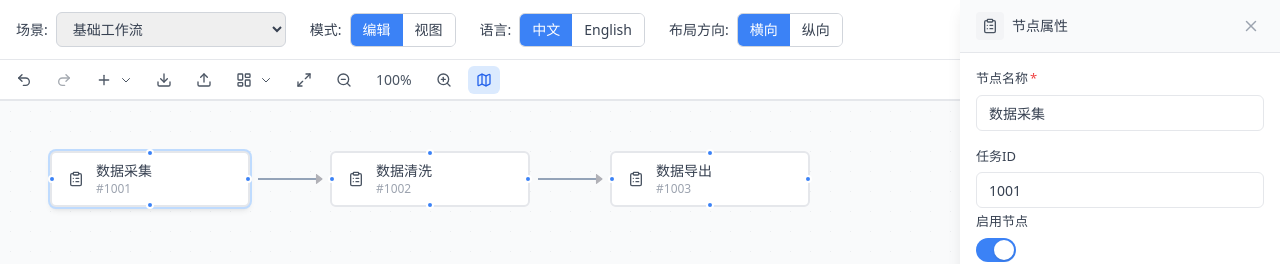
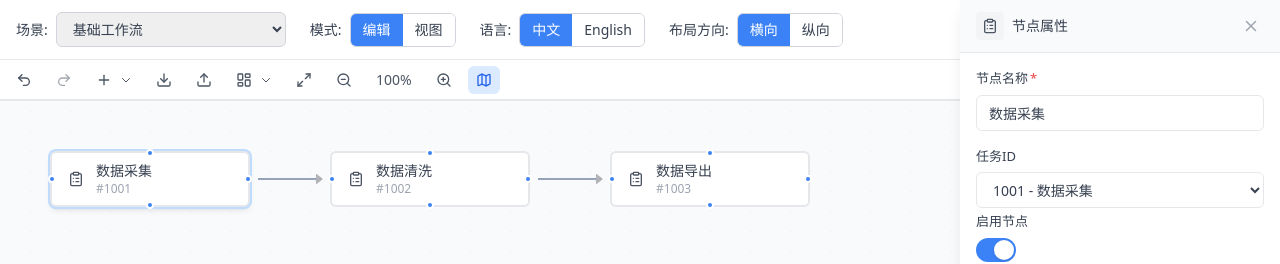
Before and after one commit to PowerJob/power-workflow-next, a React (Vite) app: page / in a window 1280 px wide. Both pictures are taken after a click on the element 150 px from the left and 153 px from the top of the page. Shown: the top 264 px of the page. Built offline with nearby package versions, Linux system fonts and the light colour scheme.

Commit message:
feat: 表单支持下拉选择任务和工作流ID

```diff
--- a/playground/App.tsx
+++ b/playground/App.tsx
@@ -1,4 +1,4 @@
-import React, { useState, useCallback, useRef, type MouseEvent as ReactMouseEvent } from 'react';
+import React, { useState, useCallback, useRef, useMemo, type MouseEvent as ReactMouseEvent } from 'react';
 import { addEdge, Connection, useNodesState, useEdgesState } from '@xyflow/react';
 import {
   WorkflowCanvas,
@@ -9,6 +9,7 @@ import {
   WorkflowNode,
   WorkflowEdge,
   WorkflowNodeData,
+  WorkflowReferenceOption,
   NodeType,
   assignOptimalHandles,
   getSnapHandlesForEdge,
@@ -47,6 +48,31 @@ const singleNodeMap: Record<SingleNodeKey, string> = {
   'single-nested': 'nestedNode',
 };
 
+const buildReferenceOptions = (
+  field: 'jobId' | 'targetWorkflowId',
+  type: NodeType.JOB | NodeType.NESTED_WORKFLOW,
+): WorkflowReferenceOption[] => {
+  const optionMap = new Map<string, WorkflowReferenceOption>();
+  const allScenarios = [...Object.values(scenarios), ...Object.values(singleNodes)];
+
+  for (const scenario of allScenarios) {
+    for (const node of scenario.nodes) {
+      if (node.data.type !== type) continue;
+      const rawValue = node.data[field];
+      if (rawValue === undefined || rawValue === null || rawValue === '') continue;
+      const key = String(rawValue);
+      if (!optionMap.has(key)) {
+        optionMap.set(key, {
+          value: rawValue as string | number,
+          label: `${rawValue} - ${node.data.label}`,
+        });
+      }
+    }
+  }
+
+  return Array.from(optionMap.values());
+};
+
 const getScenarioData = (name: ScenarioName | SingleNodeKey): ScenarioData => {
   if (name.startsWith('single-')) {
     return singleNodes[singleNodeMap[name as SingleNodeKey]] as ScenarioData;
@@ -74,6 +100,14 @@ const PlaygroundInner = () => {
   });
   const [nodes, setNodes, onNodesChange] = useNodesState(initialNodes);
   const [edges, setEdges, onEdgesChange] = useEdgesState(initialEdges);
+  const jobOptions = useMemo(
+    () => buildReferenceOptions('jobId', NodeType.JOB),
+    [],
+  );
+  const workflowOptions = useMemo(
+    () => buildReferenceOptions('targetWorkflowId', NodeType.NESTED_WORKFLOW),
+    [],
+  );
 
   useLocale();
 
@@ -366,6 +400,8 @@ const PlaygroundInner = () => {
             open={!!editingNode}
             onClose={handleClosePanel}
             onSave={handleSaveNode}
+            jobOptions={jobOptions}
+            workflowOptions={workflowOptions}
           />
         )}
       </div>
--- a/src/components/WorkflowCanvas/index.tsx
+++ b/src/components/WorkflowCanvas/index.tsx
@@ -126,6 +126,8 @@ const WorkflowCanvasInner = ({
   showMinimap = true,
   onToggleMinimap,
   undoableActions = 50,
+  jobOptions: _jobOptions,
+  workflowOptions: _workflowOptions,
   connectSnapDirection = 'horizontal',
   fitView: fitViewProp,
   isValidConnection: userIsValidConnection,
--- a/src/components/panels/EditorPanel.tsx
+++ b/src/components/panels/EditorPanel.tsx
@@ -1,7 +1,7 @@
 import { useState, useEffect, useCallback, forwardRef, useImperativeHandle } from 'react';
 import { clsx } from 'clsx';
 import { ClipboardList, Split, Layers, X } from 'lucide-react';
-import { WorkflowNodeData, NodeType, WorkflowNode } from '../../types/workflow';
+import { WorkflowNodeData, NodeType, WorkflowNode, WorkflowReferenceOption } from '../../types/workflow';
 import { useLocale } from '../../hooks/useLocale';
 import { JobNodeForm, DecisionNodeForm, NestedWorkflowNodeForm } from './forms';
 
@@ -11,6 +11,8 @@ interface EditorPanelProps {
   onClose: () => void;
   onSave: (nodeId: string, data: WorkflowNodeData) => void | Promise<void>;
   onBeforeSave?: (nodeId: string, data: WorkflowNodeData) => boolean | Promise<boolean>;
+  jobOptions?: WorkflowReferenceOption[];
+  workflowOptions?: WorkflowReferenceOption[];
 }
 
 export interface EditorPanelRef {
@@ -30,13 +32,27 @@ interface NodeFormWrapperProps {
   data: WorkflowNodeData;
   onChange: (data: WorkflowNodeData) => void;
   onValidationChange: (errors: Record<string, string>, warnings: Record<string, string>) => void;
+  jobOptions?: WorkflowReferenceOption[];
+  workflowOptions?: WorkflowReferenceOption[];
 }
 
-const NodeFormWrapper = ({ type, data, onChange, onValidationChange }: NodeFormWrapperProps) => {
+const NodeFormWrapper = ({
+  type,
+  data,
+  onChange,
+  onValidationChange,
+  jobOptions,
+  workflowOptions,
+}: NodeFormWrapperProps) => {
   switch (type) {
     case NodeType.JOB:
       return (
-        <JobNodeForm data={data} onChange={onChange} onValidationChange={onValidationChange} />
+        <JobNodeForm
+          data={data}
+          onChange={onChange}
+          onValidationChange={onValidationChange}
+          jobOptions={jobOptions}
+        />
       );
     case NodeType.DECISION:
       return (
@@ -48,6 +64,7 @@ const NodeFormWrapper = ({ type, data, onChange, onValidationChange }: NodeFormW
           data={data}
           onChange={onChange}
           onValidationChange={onValidationChange}
+          workflowOptions={workflowOptions}
         />
       );
     default:
@@ -69,7 +86,7 @@ const getNodeIcon = (type: NodeType) => {
 };
 
 export const EditorPanel = forwardRef<EditorPanelRef, EditorPanelProps>(
-  ({ node, open, onClose, onSave, onBeforeSave }, ref) => {
+  ({ node, open, onClose, onSave, onBeforeSave, jobOptions, workflowOptions }, ref) => {
     const { t } = useLocale();
 
     const [editedData, setEditedData] = useState<WorkflowNodeData | null>(null);
@@ -203,6 +220,8 @@ export const EditorPanel = forwardRef<EditorPanelRef, EditorPanelProps>(
             data={editedData}
             onChange={handleDataChange}
             onValidationChange={handleValidationChange}
+            jobOptions={jobOptions}
+            workflowOptions={workflowOptions}
           />
         </div>
 
--- a/src/components/panels/forms/JobNodeForm.tsx
+++ b/src/components/panels/forms/JobNodeForm.tsx
@@ -1,11 +1,10 @@
-import { useState, useEffect, useCallback } from 'react';
-import { FormGroup, TextInput, NumberInput, Toggle, CodeEditor } from '.';
-import { WorkflowNodeData } from '../../../types/workflow';
+import { useState, useEffect, useCallback, useMemo } from 'react';
+import { FormGroup, TextInput, NumberInput, SelectInput, Toggle, CodeEditor } from '.';
+import { WorkflowNodeData, WorkflowReferenceOption } from '../../../types/workflow';
 import { useLocale } from '../../../hooks/useLocale';
 import {
   ValidationRule,
   nodeName,
-  positiveInteger,
   range,
   json,
   Severity,
@@ -15,6 +14,7 @@ interface JobNodeFormProps {
   data: WorkflowNodeData;
   onChange: (data: WorkflowNodeData) => void;
   onValidationChange: (errors: Record<string, string>, warnings: Record<string, string>) => void;
+  jobOptions?: WorkflowReferenceOption[];
 }
 
 interface FormData {
@@ -28,7 +28,6 @@ interface FormData {
 
 const validationRules: Record<string, ValidationRule[]> = {
   label: [{ validator: nodeName }],
-  jobId: [{ validator: positiveInteger }],
   timeout: [
     { validator: range(0, 3600) },
     {
@@ -39,7 +38,7 @@ const validationRules: Record<string, ValidationRule[]> = {
   params: [{ validator: json }],
 };
 
-export const JobNodeForm = ({ data, onChange, onValidationChange }: JobNodeFormProps) => {
+export const JobNodeForm = ({ data, onChange, onValidationChange, jobOptions = [] }: JobNodeFormProps) => {
   const { t } = useLocale();
 
   const [formData, setFormData] = useState<FormData>({
@@ -54,6 +53,33 @@ export const JobNodeForm = ({ data, onChange, onValidationChange }: JobNodeFormP
   const [errors, setErrors] = useState<Record<string, string>>({});
   const [warnings, setWarnings] = useState<Record<string, string>>({});
   const [touched, setTouched] = useState<Record<string, boolean>>({});
+  const hasAvailableJobOptions = jobOptions.length > 0;
+  const mergedJobOptions = useMemo(() => {
+    const optionMap = new Map<string, WorkflowReferenceOption>();
+    for (const option of jobOptions) {
+      optionMap.set(String(option.value), option);
+    }
+
+    if (
+      formData.jobId !== '' &&
+      formData.jobId !== null &&
+      formData.jobId !== undefined &&
+      !optionMap.has(String(formData.jobId))
+    ) {
+      optionMap.set(String(formData.jobId), {
+        value: formData.jobId,
+        label: `${t('workflow.panel.legacyValue')}: ${formData.jobId}`,
+        disabled: true,
+      });
+    }
+
+    return Array.from(optionMap.values());
+  }, [formData.jobId, jobOptions, t]);
+
+  const availableJobValueSet = useMemo(
+    () => new Set(mergedJobOptions.map((option) => String(option.value))),
+    [mergedJobOptions],
+  );
 
   useEffect(() => {
     setFormData({
@@ -69,7 +95,15 @@ export const JobNodeForm = ({ data, onChange, onValidationChange }: JobNodeFormP
   const validateField = useCallback(
     (field: string, value: unknown): { error?: string; warning?: string } => {
       const rules = validationRules[field];
-      if (!rules) return {};
+      if (!rules && field !== 'jobId') return {};
+
+      if (field === 'jobId') {
+        if (value === '' || value === null || value === undefined) return {};
+        if (!availableJobValueSet.has(String(value))) {
+          return { error: t('workflow.validation.optionNotFound') };
+        }
+        return {};
+      }
 
       let error: string | undefined;
       let warning: string | undefined;
@@ -89,7 +123,7 @@ export const JobNodeForm = ({ data, onChange, onValidationChange }: JobNodeFormP
 
       return { error, warning };
     },
-    [t],
+    [t, availableJobValueSet],
   );
 
   const handleChange = useCallback(
@@ -128,6 +162,18 @@ export const JobNodeForm = ({ data, onChange, onValidationChange }: JobNodeFormP
     setTouched((prev) => ({ ...prev, [field]: true }));
   }, []);
 
+  const handleJobIdSelect = useCallback(
+    (rawValue: string) => {
+      if (!rawValue) {
+        handleChange('jobId', '');
+        return;
+      }
+      const option = mergedJobOptions.find((item) => String(item.value) === rawValue);
+      handleChange('jobId', option ? option.value : rawValue);
+    },
+    [handleChange, mergedJobOptions],
+  );
+
   useEffect(() => {
     onValidationChange(errors, warnings);
   }, [errors, warnings, onValidationChange]);
@@ -149,14 +195,25 @@ export const JobNodeForm = ({ data, onChange, onValidationChange }: JobNodeFormP
       </FormGroup>
 
       <FormGroup label={t('workflow.panel.jobId')} error={touched.jobId ? errors.jobId : undefined}>
-        <NumberInput
-          value={formData.jobId || ''}
-          onChange={(e) => handleChange('jobId', e.target.value ? Number(e.target.value) : '')}
+        <SelectInput
+          value={formData.jobId ?? ''}
+          options={mergedJobOptions}
+          onChange={(e) => handleJobIdSelect(e.target.value)}
           onBlur={() => handleBlur('jobId')}
-          placeholder="1001"
-          min={1}
+          placeholder={t('workflow.panel.selectPlaceholder')}
+          disabled={!hasAvailableJobOptions}
           error={!!errors.jobId && touched.jobId}
         />
+        {!hasAvailableJobOptions && (
+          <p className="mt-1 text-xs text-gray-400">{t('workflow.panel.jobOptionsEmpty')}</p>
+        )}
+        {hasAvailableJobOptions &&
+          formData.jobId !== '' &&
+          formData.jobId !== null &&
+          formData.jobId !== undefined &&
+          !jobOptions.some((option) => String(option.value) === String(formData.jobId)) && (
+            <p className="mt-1 text-xs text-amber-500">{t('workflow.panel.legacyValueHint')}</p>
+          )}
       </FormGroup>
 
       <FormGroup label={t('workflow.panel.enable')}>
--- a/src/components/panels/forms/NestedWorkflowNodeForm.tsx
+++ b/src/components/panels/forms/NestedWorkflowNodeForm.tsx
@@ -1,13 +1,14 @@
-import { useState, useEffect, useCallback } from 'react';
-import { FormGroup, TextInput, NumberInput, Toggle, CodeEditor } from '.';
-import { WorkflowNodeData } from '../../../types/workflow';
+import { useState, useEffect, useCallback, useMemo } from 'react';
+import { FormGroup, TextInput, SelectInput, Toggle, CodeEditor } from '.';
+import { WorkflowNodeData, WorkflowReferenceOption } from '../../../types/workflow';
 import { useLocale } from '../../../hooks/useLocale';
-import { ValidationRule, nodeName, positiveInteger, json } from '../../../utils/validation';
+import { ValidationRule, nodeName, json } from '../../../utils/validation';
 
 interface NestedWorkflowNodeFormProps {
   data: WorkflowNodeData;
   onChange: (data: WorkflowNodeData) => void;
   onValidationChange: (errors: Record<string, string>, warnings: Record<string, string>) => void;
+  workflowOptions?: WorkflowReferenceOption[];
 }
 
 interface FormData {
@@ -20,7 +21,6 @@ interface FormData {
 
 const validationRules: Record<string, ValidationRule[]> = {
   label: [{ validator: nodeName }],
-  targetWorkflowId: [{ validator: positiveInteger }],
   params: [{ validator: json }],
 };
 
@@ -28,6 +28,7 @@ export const NestedWorkflowNodeForm = ({
   data,
   onChange,
   onValidationChange,
+  workflowOptions = [],
 }: NestedWorkflowNodeFormProps) => {
   const { t } = useLocale();
 
@@ -41,6 +42,33 @@ export const NestedWorkflowNodeForm = ({
 
   const [errors, setErrors] = useState<Record<string, string>>({});
   const [touched, setTouched] = useState<Record<string, boolean>>({});
+  const hasAvailableWorkflowOptions = workflowOptions.length > 0;
+  const mergedWorkflowOptions = useMemo(() => {
+    const optionMap = new Map<string, WorkflowReferenceOption>();
+    for (const option of workflowOptions) {
+      optionMap.set(String(option.value), option);
+    }
+
+    if (
+      formData.targetWorkflowId !== '' &&
+      formData.targetWorkflowId !== null &&
+      formData.targetWorkflowId !== undefined &&
+      !optionMap.has(String(formData.targetWorkflowId))
+    ) {
+      optionMap.set(String(formData.targetWorkflowId), {
+        value: formData.targetWorkflowId,
+        label: `${t('workflow.panel.legacyValue')}: ${formData.targetWorkflowId}`,
+        disabled: true,
+      });
+    }
+
+    return Array.from(optionMap.values());
+  }, [formData.targetWorkflowId, workflowOptions, t]);
+
+  const availableWorkflowValueSet = useMemo(
+    () => new Set(mergedWorkflowOptions.map((option) => String(option.value))),
+    [mergedWorkflowOptions],
+  );
 
   useEffect(() => {
     setFormData({
@@ -55,7 +83,17 @@ export const NestedWorkflowNodeForm = ({
   const validateField = useCallback(
     (field: string, value: unknown): { error?: string } => {
       const rules = validationRules[field];
-      if (!rules) return {};
+      if (!rules && field !== 'targetWorkflowId') return {};
+
+      if (field === 'targetWorkflowId') {
+        if (value === '' || value === null || value === undefined) {
+          return { error: t('workflow.validation.required') };
+        }
+        if (!availableWorkflowValueSet.has(String(value))) {
+          return { error: t('workflow.validation.optionNotFound') };
+        }
+        return {};
+      }
 
       for (const rule of rules) {
         const result = rule.validator(value);
@@ -66,7 +104,7 @@ export const NestedWorkflowNodeForm = ({
 
       return {};
     },
-    [t],
+    [t, availableWorkflowValueSet],
   );
 
   const handleChange = useCallback(
@@ -98,6 +136,18 @@ export const NestedWorkflowNodeForm = ({
     setTouched((prev) => ({ ...prev, [field]: true }));
   }, []);
 
+  const handleWorkflowIdSelect = useCallback(
+    (rawValue: string) => {
+      if (!rawValue) {
+        handleChange('targetWorkflowId', '');
+        return;
+      }
+      const option = mergedWorkflowOptions.find((item) => String(item.value) === rawValue);
+      handleChange('targetWorkflowId', option ? option.value : rawValue);
+    },
+    [handleChange, mergedWorkflowOptions],
+  );
+
   useEffect(() => {
     onValidationChange(errors, {});
   }, [errors, onValidationChange]);
@@ -123,16 +173,25 @@ export const NestedWorkflowNodeForm = ({
         required
         error={touched.targetWorkflowId ? errors.targetWorkflowId : undefined}
       >
-        <NumberInput
-          value={formData.targetWorkflowId || ''}
-          onChange={(e) =>
-            handleChange('targetWorkflowId', e.target.value ? Number(e.target.value) : '')
-          }
+        <SelectInput
+          value={formData.targetWorkflowId ?? ''}
+          options={mergedWorkflowOptions}
+          onChange={(e) => handleWorkflowIdSelect(e.target.value)}
           onBlur={() => handleBlur('targetWorkflowId')}
-          placeholder="1001"
-          min={1}
+          placeholder={t('workflow.panel.selectPlaceholder')}
+          disabled={!hasAvailableWorkflowOptions}
           error={!!errors.targetWorkflowId && touched.targetWorkflowId}
         />
+        {!hasAvailableWorkflowOptions && (
+          <p className="mt-1 text-xs text-gray-400">{t('workflow.panel.workflowOptionsEmpty')}</p>
+        )}
+        {hasAvailableWorkflowOptions &&
+          formData.targetWorkflowId !== '' &&
+          formData.targetWorkflowId !== null &&
+          formData.targetWorkflowId !== undefined &&
+          !workflowOptions.some(
+            (option) => String(option.value) === String(formData.targetWorkflowId),
+          ) && <p className="mt-1 text-xs text-amber-500">{t('workflow.panel.legacyValueHint')}</p>}
       </FormGroup>
 
       <FormGroup label={t('workflow.panel.enable')}>
--- /dev/null
+++ b/src/components/panels/forms/SelectInput.tsx
@@ -0,0 +1,50 @@
+import { SelectHTMLAttributes, forwardRef } from 'react';
+import { clsx } from 'clsx';
+import { WorkflowReferenceOption } from '../../../types/workflow';
+
+interface SelectInputProps
+  extends Omit<SelectHTMLAttributes<HTMLSelectElement>, 'size' | 'children' | 'value'> {
+  options: WorkflowReferenceOption[];
+  value?: string | number;
+  placeholder?: string;
+  error?: boolean;
+  warning?: boolean;
+}
+
+export const SelectInput = forwardRef<HTMLSelectElement, SelectInputProps>(
+  ({ options, value, placeholder, error, warning, className, ...props }, ref) => {
+    return (
+      <select
+        ref={ref}
+        value={value ?? ''}
+        className={clsx(
+          'w-full h-9 px-3 text-sm rounded-md border transition-all outline-none',
+          'bg-white text-gray-700',
+          error
+            ? 'border-red-500 focus:border-red-500 focus:ring-2 focus:ring-red-100'
+            : warning
+              ? 'border-amber-500 focus:border-amber-500 focus:ring-2 focus:ring-amber-100'
+              : 'border-gray-200 focus:border-blue-500 focus:ring-2 focus:ring-blue-100',
+          'disabled:bg-gray-50 disabled:text-gray-400 disabled:cursor-not-allowed',
+          className,
+        )}
+        {...props}
+      >
+        {placeholder ? (
+          <option value="" disabled>
+            {placeholder}
+          </option>
+        ) : null}
+        {options.map((option) => (
+          <option key={String(option.value)} value={String(option.value)} disabled={option.disabled}>
+            {option.label}
+          </option>
+        ))}
+      </select>
+    );
+  },
+);
+
+SelectInput.displayName = 'SelectInput';
+
+export default SelectInput;
--- a/src/components/panels/forms/index.ts
+++ b/src/components/panels/forms/index.ts
@@ -1,6 +1,7 @@
 export { FormGroup } from './FormGroup';
 export { TextInput } from './TextInput';
 export { NumberInput } from './NumberInput';
+export { SelectInput } from './SelectInput';
 export { Toggle } from './Toggle';
 export { CodeEditor, validateJson } from './CodeEditor';
 export { JobNodeForm } from './JobNodeForm';
--- a/src/index.ts
+++ b/src/index.ts
@@ -30,6 +30,7 @@ export {
   FormGroup,
   TextInput,
   NumberInput,
+  SelectInput,
   Toggle,
   CodeEditor,
   validateJson,
@@ -41,6 +42,7 @@ export type {
   WorkflowEdge,
   WorkflowNodeData,
   WorkflowEdgeData,
+  WorkflowReferenceOption,
   WorkflowNextProps,
   WorkflowMode,
   ExecutionInfo,
--- a/src/locales/zh-CN.ts
+++ b/src/locales/zh-CN.ts
@@ -18,6 +18,11 @@ export const zhCN = {
   'workflow.panel.condition': '判断条件',
   'workflow.panel.target': '目标工作流',
   'workflow.panel.jobId': '任务ID',
+  'workflow.panel.selectPlaceholder': '请选择',
+  'workflow.panel.jobOptionsEmpty': '暂无可选任务ID，请先配置任务目录',
+  'workflow.panel.workflowOptionsEmpty': '暂无可选工作流ID，请先配置工作流目录',
+  'workflow.panel.legacyValue': '历史值',
+  'workflow.panel.legacyValueHint': '当前值不在候选中，请重新选择后再保存',
   'workflow.panel.conditionHint': '使用 ${变量} 格式引用上游结果',
   'workflow.validation.required': '此项必填',
   'workflow.validation.minLength': '长度不足',
@@ -27,6 +32,7 @@ export const zhCN = {
   'workflow.validation.json': 'JSON 格式错误',
   'workflow.validation.condition': '条件表达式格式错误，必须包含变量引用和比较操作符',
   'workflow.validation.positiveInteger': '请输入正整数',
+  'workflow.validation.optionNotFound': '所选值不在候选列表中',
   'workflow.validation.nodeName': '仅支持中英文、数字、下划线、中划线',
   'workflow.validation.nodeNameLength': '名称长度需在1-50个字符之间',
   'workflow.validation.timeoutWarning': '超时时间超过300秒可能导致任务长时间占用资源',
```
Also changed, not shown: src/locales/en-US.ts (+8 -0 lines), src/types/workflow.ts (+8 -0 lines).
